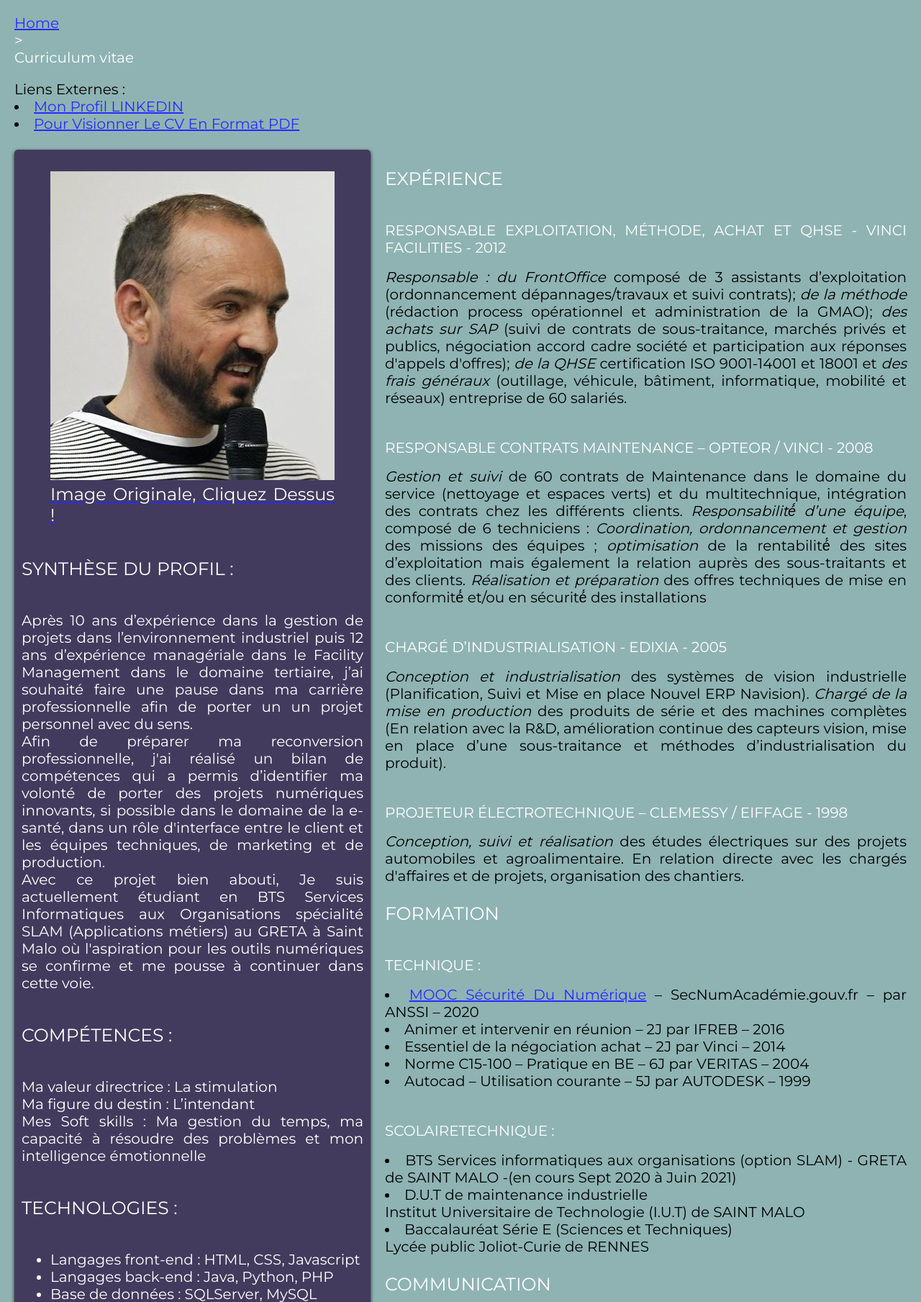
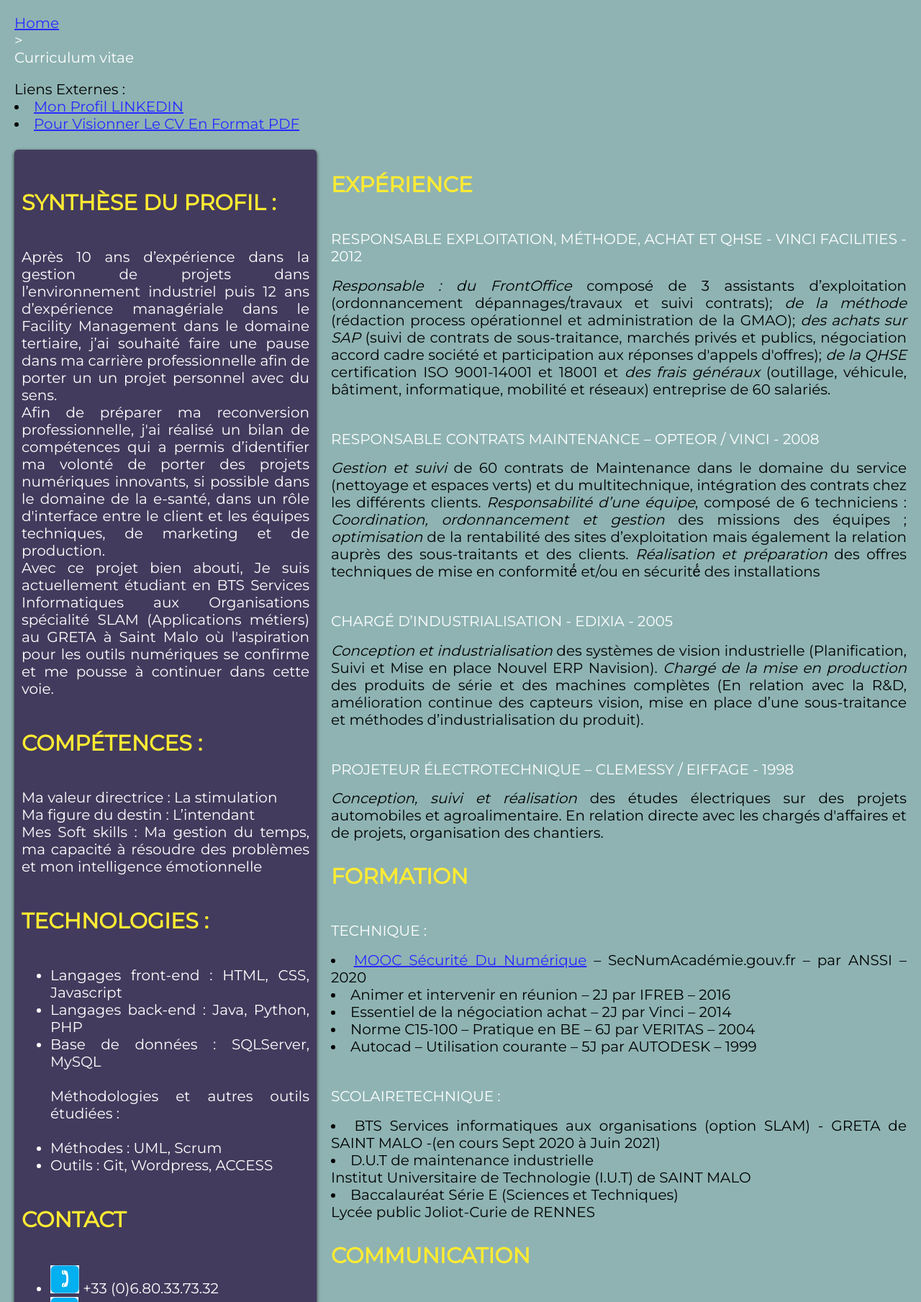
Before and after one commit to Bibiche-35/_Portfolio, a PHP site: page /curriculum.php in a window 1280 px wide. Shown: the part 50-1859 px from the top of the page at 72% size. Run offline with PHP 8.4, Linux system fonts and the light colour scheme; some libraries are stand-ins or nearby versions.

Commit message:
Mise à jour de certaines couleurs

```diff
--- a/css/styles.css
+++ b/css/styles.css
@@ -126,10 +126,10 @@ main {
 }
 
 h1 {
-	color: white;
-	font-size: 25px;
+	color: #ffeb33;
+	font-size: 30px;
 	text-transform: uppercase;
-	font-weight: normal;
+	font-weight: bolder;
 }
 
 h2 {
@@ -155,10 +155,10 @@ p {
 }
 
 #Gauche_de_page h1 {
-	color: white;
-	font-size: 25px;
+	color: #ffeb33;
+	font-size: 30px;
 	text-transform: uppercase;
-	font-weight: normal;
+	font-weight: bolder;
 	margin-top: 45px;
 }
 
--- a/curriculum.php
+++ b/curriculum.php
@@ -18,9 +18,6 @@
 
 					<section>
 					<aside><div id="Gauche_de_page">
-					   <figure>
-								<a href="image/photo_de_profil.jpg" target="_blank"><img src="image/photo_de_profil_mini.jpg" class="Photo_de_profil" alt="Photo_de_profil_Fabrice_HURE" title="cliquez pour agrandir" /><figcaption>Image originale, Cliquez dessus !</figcaption></a>
-						</figure>
 
 						<H1>SYNTHÈSE DU PROFIL :</H1>
 							<H2>Après 10 ans d’expérience dans la gestion de projets dans l’environnement industriel puis 12 ans d’expérience managériale dans le Facility Management dans le domaine tertiaire, j’ai souhaité faire une pause dans ma carrière professionnelle afin de porter un un projet personnel avec du sens.</br>
@@ -41,8 +38,7 @@
 						<H1>Contact</H1>
 							<H2><ul><li><img src="image/tél.png" alt="">  +33 (0)6.80.33.73.32</li>
 							<li><img src="image\mail.png" alt="">   fabrice.hure.35@gmail.com</li>
-							<li><img src="image\adresse.png" alt="">   15 hameau aristide briand - 35410 Domloup</li></br>
-							<li><img src="image\calendar.png" alt="">   Disponible de suite</li></ul></H2>
+							<li><img src="image\adresse.png" alt="">   15 hameau aristide briand - 35410 Domloup</li></ul></H2>
 
 						<H1>Intérêts</H1>
 							<H2><ul><li>Sports outdoor : Trail, Kite surf, Voile</li>
@@ -59,7 +55,7 @@
 
 							<H2>Responsable contrats maintenance – Opteor / Vinci -
 								2008</H2>
-								<em>Gestion et suivi</em> de 60 contrats de Maintenance dans le domaine du service (nettoyage et espaces verts) et du multitechnique, intégration des contrats chez les différents clients. <em>Responsabilité́ d’une équipe</em>, composé de 6 techniciens : <em>Coordination, ordonnancement et gestion</em> des missions des équipes ; <em>optimisation</em> de la rentabilité́ des sites d’exploitation mais également la relation auprès des sous-traitants et des clients. <em>Réalisation et préparation</em> des offres techniques de mise en conformité́ et/ou en sécurité́ des installations
+								<em>Gestion et suivi</em> de 60 contrats de Maintenance dans le domaine du service (nettoyage et espaces verts) et du multitechnique, intégration des contrats chez les différents clients. <em>Responsabilité d’une équipe</em>, composé de 6 techniciens : <em>Coordination, ordonnancement et gestion</em> des missions des équipes ; <em>optimisation</em> de la rentabilité des sites d’exploitation mais également la relation auprès des sous-traitants et des clients. <em>Réalisation et préparation</em> des offres techniques de mise en conformité́ et/ou en sécurité́ des installations
 
 							<H2>Chargé d’industrialisation - Edixia - 2005</H2>
 								<em>Conception et industrialisation</em> des systèmes de vision industrielle (Planification, Suivi et Mise en place Nouvel ERP Navision). <em>Chargé de la mise en production</em> des produits de série et des machines complètes (En relation avec la R&D, amélioration continue des capteurs vision, mise en place d’une sous-traitance et méthodes d’industrialisation du produit).
```
